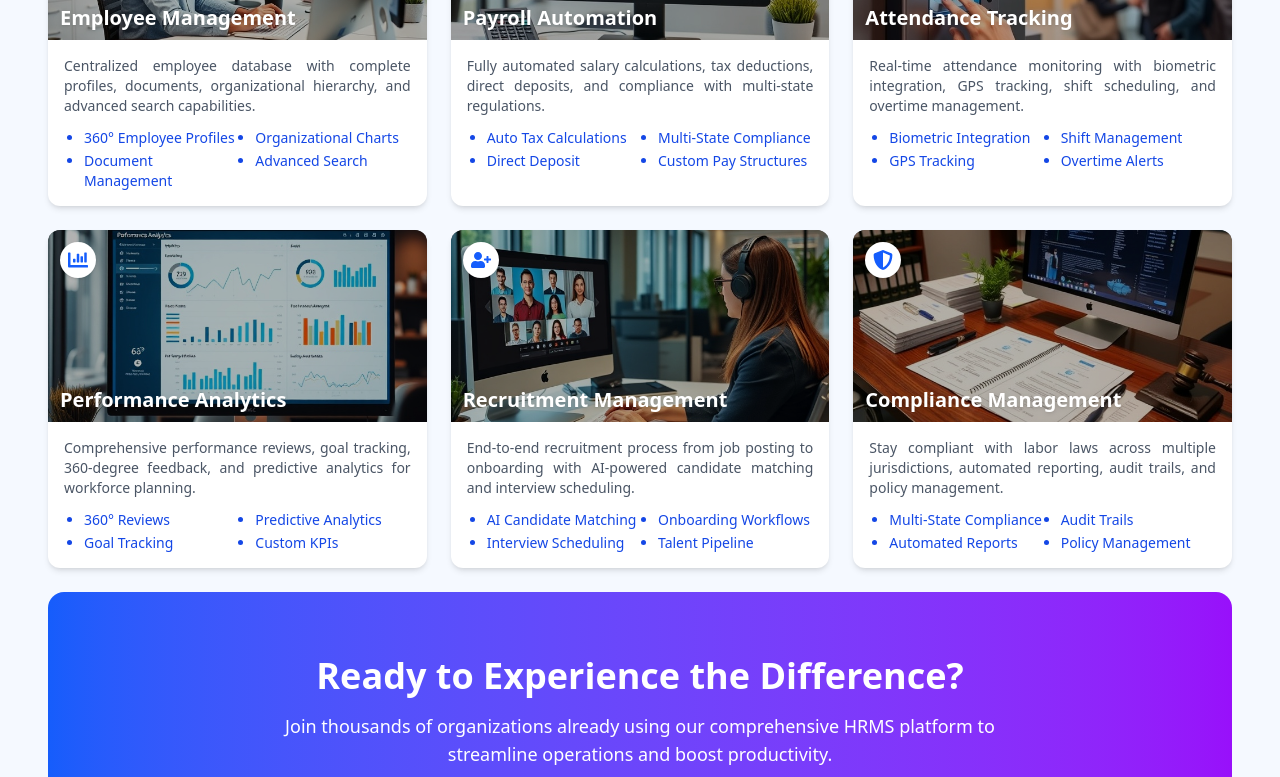
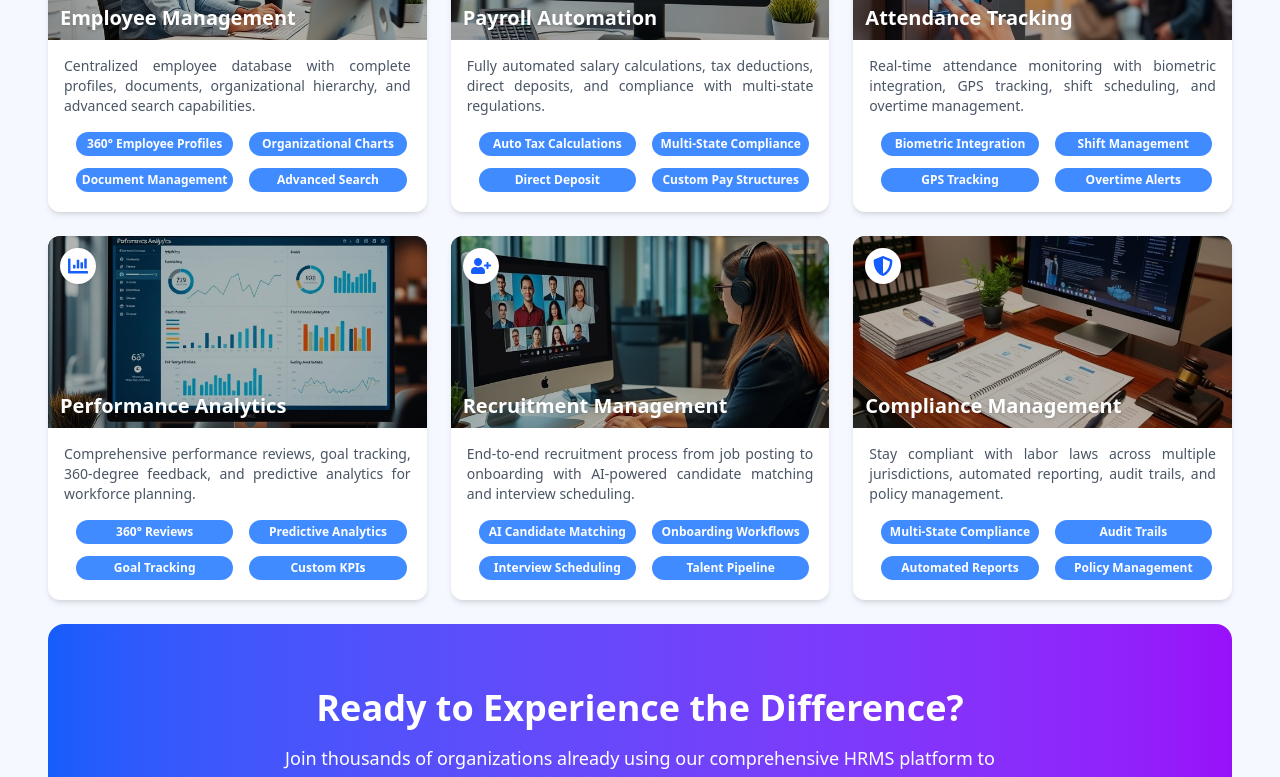
Before and after one commit to techbooster08/HRMS-Software, a Next.js app: page / in a window 1280 px wide. Shown: the part 1140-1917 px from the top of the page. Built offline with nearby package versions, Linux system fonts and the light colour scheme.

Commit message:
backup the components

```diff
--- a/app/(root)/page.tsx
+++ b/app/(root)/page.tsx
@@ -2,6 +2,9 @@ import Hero from '@/components/public-website/Hero';
 import Features from '@/components/public-website/Fetaures';
 import HowItWorks from '@/components/public-website/HowItsWork';
 import SoftwareInAction from '@/components/public-website/SoftwareInAction';
+import Pricing from '@/components/public-website/Prising';
+import WhyChooseUs from '@/components/public-website/WhyChooseUs';
+import Testimonials from '@/components/public-website/Testimonials';
 
 
 export default function Home() {
@@ -10,7 +13,9 @@ export default function Home() {
     <Features />
     <HowItWorks />
     <SoftwareInAction />
-
+    <WhyChooseUs />
+    <Pricing />
+    <Testimonials />
   </>
   );
 }
--- a/components/public-website/FeatureCard.tsx
+++ b/components/public-website/FeatureCard.tsx
@@ -20,17 +20,17 @@ const FeatureCard: FC<FeatureCardProps> = ({ title, description, features, image
       </div>
       <div className="p-4">
         <p className="text-sm  text-gray-600 mb-3 text-justify h-15">{description}</p>
-        <ul className="mt-2 grid grid-cols-2 gap-x-4 gap-y-1 text-sm text-blue-700 list-disc list-outside pl-5 text-justify">
+        <div className="mt-2 grid grid-cols-2 gap-x-2 gap-y-1  pl-2 ">
           {features.map((f, i) => (
-            <li key={i}
-             className="list-disc list-item leading-snug text-md max-sm:text-xs"
-            >{f}</li>
+            <span key={i}
+             className="p-1 rounded-full h-6  text-xs flex justify-center items-center bg-blue-500 opacity-90  text-white font-semibold text-center m-1"
+            >{f}</span>
           ))}
-        </ul>
+        </div>
 
       </div>
     </div>
   );
 };
 
-export default FeatureCard;
+export default FeatureCard;
--- a/components/public-website/Prising.tsx
+++ b/components/public-website/Prising.tsx
@@ -0,0 +1,175 @@
+// components/Pricing.tsx
+"use client";
+
+import { useState } from "react";
+import { FaShieldAlt, FaCloud, FaLock, FaSyncAlt } from "react-icons/fa";
+
+export default function Pricing() {
+    const [isAnnual, setIsAnnual] = useState(false);
+
+    const plans = [
+        {
+            name: "Starter",
+            monthly: 29,
+            yearly: 290,
+            employees: "Up to 50 employees",
+            features: [
+                "Employee Database",
+                "Basic Payroll",
+                "Attendance Tracking",
+                "Leave Management",
+                "Email Support",
+                "Mobile App Access",
+            ],
+        },
+        {
+            name: "Professional",
+            monthly: 59,
+            yearly: 590,
+            employees: "Up to 200 employees",
+            popular: true,
+            features: [
+                "Everything in Starter",
+                "Performance Management",
+                "Advanced Reports",
+                "Custom Workflows",
+                "API Access",
+                "Priority Support",
+                "Document Management",
+                "Recruitment Tools",
+            ],
+        },
+        {
+            name: "Enterprise",
+            monthly: 99,
+            yearly: 990,
+            employees: "Unlimited employees",
+            features: [
+                "Everything in Professional",
+                "Advanced Analytics",
+                "Custom Integrations",
+                "Dedicated Manager",
+                "White-label Options",
+                "Advanced Security",
+                "Custom Training",
+                "SLA Guarantee",
+            ],
+        },
+    ];
+
+    const features = [
+        {
+            icon: <FaShieldAlt className="w-6 h-6 text-blue-600" />,
+            title: "30-Day Free Trial",
+            description: "No credit card required",
+        },
+        {
+            icon: <FaCloud className="w-6 h-6 text-blue-600" />,
+            title: "Cloud Hosting",
+            description: "99.9% uptime guarantee",
+        },
+        {
+            icon: <FaLock className="w-6 h-6 text-blue-600" />,
+            title: "Data Security",
+            description: "Bank-level encryption",
+        },
+        {
+            icon: <FaSyncAlt className="w-6 h-6 text-blue-600" />,
+            title: "Regular Updates",
+            description: "Always latest features",
+        },
+    ];
+
+
+    return (
+        <section className="bg-[#f5f9ff] py-12 px-4">
+            <div className="text-center mb-8">
+                <h2 className="text-3xl text-black font-bold">Simple, Transparent Pricing</h2>
+                <p className="text-gray-600 mt-2">
+                    Choose the perfect plan for your organization. All plans include a
+                    30-day free trial and can be upgraded or downgraded at any time.
+                </p>
+
+                {/* Toggle Switch */}
+                <div className="flex justify-center items-center text-black gap-3 mt-6">
+                    <span className={!isAnnual ? "font-bold" : ""}>Monthly</span>
+
+                    <label className="relative inline-flex items-center cursor-pointer">
+                        <input
+                            type="checkbox"
+                            checked={isAnnual}
+                            onChange={() => setIsAnnual(!isAnnual)}
+                            className="peer sr-only"
+                        />
+                        {/* Track */}
+                        <div className="w-14 h-7 bg-blue-600 rounded-full peer-checked:rotate-180  relative transition-colors ">
+                            {/* Knob */}
+                            <div className="absolute top-1 left-1 w-5 h-5 bg-white rounded-full shadow-md transition-transform duration-300  "></div>
+                        </div>
+                    </label>
+
+                    <span className={isAnnual ? "font-bold text-black" : ""}>Annual</span>
+                    {(
+                        <span className="text-green-600 text-sm font-medium">Save 17%</span>
+                    )}
+                </div>
+
+            </div>
+
+            {/* Pricing Cards */}
+            <div className="grid grid-cols-1 md:grid-cols-3 gap-6 max-w-6xl mx-auto">
+                {plans.map((plan) => (
+                    <div
+                        key={plan.name}
+                        className={`bg-white rounded-lg shadow-lg p-6  border ${plan.popular ? "border-blue-500 border-2" : "border-gray-200"
+                            }`}
+                    >
+                        {plan.popular && (
+                            <p className=" text-blue-500 text-sm border-blue-500 border-1 inline-block font-bold text-center py-2 px-3 rounded-full   mb-3">
+                                Most Popular
+                            </p>
+                        )}
+                        <h3 className="text-xl text-black font-semibold">{plan.name}</h3>
+                        <p className="text-gray-500">{plan.employees}</p>
+                        <p className="text-4xl font-bold my-4 text-black">
+                            ${isAnnual ? plan.yearly : plan.monthly}
+                            <span className="text-lg font-medium text-gray-500">
+                                /{isAnnual ? "year" : "month"}
+                            </span>
+                        </p>
+                        <button
+                            className={`w-full py-2 rounded-lg font-semibold transition ${plan.popular
+                                ? "bg-blue-500 text-white hover:bg-blue-600"
+                                : "bg-gray-200 text-black hover:bg-gray-300"
+                                }`}
+                        >
+                            Start Free Trial
+                        </button>
+                        <ul className="mt-5 space-y-2 text-gray-700">
+                            {plan.features.map((feature, idx) => (
+                                <li key={idx} className="flex items-center gap-2">
+                                    ✅ <span>{feature}</span>
+                                </li>
+                            ))}
+                        </ul>
+                    </div>
+                ))}
+            </div>
+
+            <div className="bg-white py-10 px-6 rounded-lg max-w-6xl mx-auto mt-10 shadow-sm">
+                <h2 className="text-center text-xl font-bold mb-8 text-black">All Plans Include</h2>
+                <div className="grid grid-cols-1 sm:grid-cols-2 md:grid-cols-4 gap-8 text-center">
+                    {features.map((feature, idx) => (
+                        <div key={idx} className="flex flex-col items-center">
+                            <div className="bg-blue-100 p-4 rounded-full mb-4">
+                                {feature.icon}
+                            </div>
+                            <h3 className="font-semibold text-black">{feature.title}</h3>
+                            <p className="text-gray-500 text-sm">{feature.description}</p>
+                        </div>
+                    ))}
+                </div>
+            </div>
+        </section>
+    );
+}
--- a/components/public-website/SoftwareInAction.tsx
+++ b/components/public-website/SoftwareInAction.tsx
@@ -110,7 +110,7 @@ export default function SoftwareInAction() {
 
 
       {/* feature */}
-      {/* <div className="max-w-6xl mx-auto grid grid-cols-1 sm:grid-cols-2 md:grid-cols-3 gap-10 text-center mt-10">
+      <div className="max-w-6xl mx-auto grid grid-cols-1 sm:grid-cols-2 md:grid-cols-3 gap-10 text-center mt-10">
         {features.map((feature, index) => (
           <div key={index} className="flex flex-col items-center space-y-3">
             <div className="bg-blue-100 p-4 rounded-full">{feature.icon}</div>
@@ -118,7 +118,7 @@ export default function SoftwareInAction() {
             <p className="text-gray-600">{feature.description}</p>
           </div>
         ))}
-      </div> */}
+      </div>
     </section>
   );
 }
```
